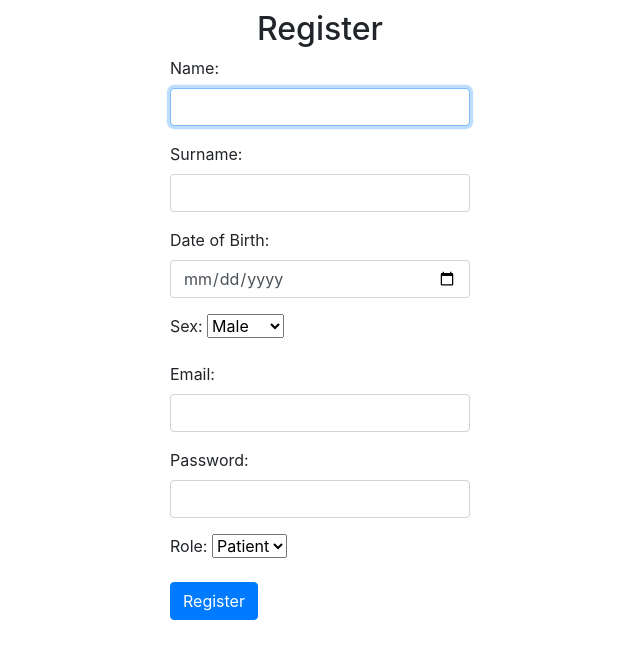
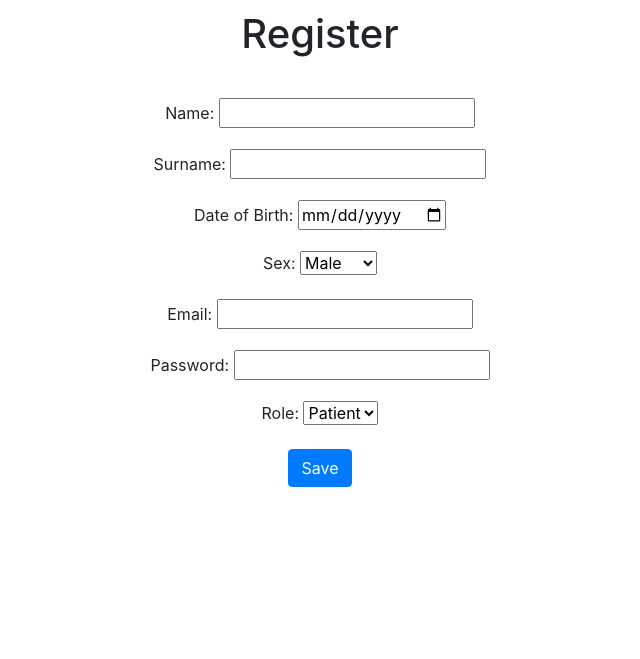
Before and after one commit to amoghvk21/Hospital-Web-App, a Django app: page /register in a window 1280 px wide. Shown: the part 56-715 px from the top of the page, without its empty margins (320-960 px from the left). Run offline with Django 4.2, Linux system fonts and the light colour scheme; some libraries are stand-ins or nearby versions.

Commit message:
validation with register with new system

```diff
--- a/hospital/static/hospital/styles.css
+++ b/hospital/static/hospital/styles.css
@@ -3,15 +3,20 @@
     width: 300px;
 }
 
-#register-title {
+#register_title {
     margin-top: 10px;
     text-align: center;
+    margin-bottom: 40px;
 }
 
-#register-message {
+#register_message {
     margin-top: 10px;
     text-align: center;
     color: red;
+}
+
+#register_form {
+    text-align: center;
 }
 
 #login-title {
--- a/hospital/templates/hospital/register.html
+++ b/hospital/templates/hospital/register.html
@@ -2,58 +2,18 @@
 
 {% block body %}
 
+    <h1 id="register_title">Register</h1>
+
     {% if message %}
-        <h2 id="register-message">{{ message }}</h2>
+        <h2 id="register_message">{{ message }}</h2>
     {% endif %}
 
-    <h2 id="register-title">Register</h2>
+    <form id="register_form" method="post" action="{% url 'register' %}">
+        {% csrf_token %}
+        {{ form.as_p }}
+        <button type="submit" class="btn btn-primary" id="register_submit">Save</button>
+    </form>
 
-    <form action="{% url 'register' %}" method="post" id="register-form">
-        {% csrf_token %}
-        <div class="form-group">
-            <label for="name">Name:</label>
-            <input type="text", name="name", id="name" class="form-control" autofocus>
-        </div>
 
-        <div class="form-group">
-            <label for="surname">Surname:</label>
-            <input type="text", name="surname", id="surname" class="form-control" autofocus>
-        </div>
 
-        <div class="form-group">
-            <label for="dob"> Date of Birth:</label>
-            <input type="date", name="dob" id="dob" class="form-control" autofocus>
-        </div>
-
-        <div class="form-group">
-            <label for="sex">Sex:</label>
-            <select name="sex" id="sex">
-                <option value="m">Male</option>
-                <option value="f">Female</option>
-            </select>
-        </div>
-
-        <div class="form-group">
-            <label for="email">Email:</label>
-            <input type="email", name="email", id="email" class="form-control" autofocus>
-        </div>
-
-        <div class="form-group">
-            <label for="password">Password:</label>
-            <input type="password" name="password" id="password" class="form-control" autofocus>
-        </div>
-
-        <div class="form-group">
-            <label for="role">Role:</label>
-            <select name="role" id="role">
-                <option value="p">Patient</option>
-                <option value="d">Doctor</option>
-            </select>
-        </div>
-
-        <div class="form-group">
-            <input class="btn btn-primary" type="submit" value="Register">
-        </div>
-
-    </form>
 {% endblock %}
--- a/hospital/views.py
+++ b/hospital/views.py
@@ -8,6 +8,7 @@ from django.core.files.storage import FileSystemStorage
 from django import forms
 from predict import predict
 from PIL import Image
+from django.forms.widgets import NumberInput
 
 
 def index_view(request):
@@ -24,6 +25,83 @@ def index_view(request):
         return HttpResponseRedirect(reverse("doctor"))
 
 
+class RegisterForm(forms.Form):
+
+    SEX = [
+        ('m', 'Male'),
+        ('f', 'Female')
+    ]
+
+    ROLES = [
+        ('p', 'Patient'),
+        ('d', 'Doctor')
+    ]
+
+    name = forms.CharField(max_length=50, required=True)
+    surname = forms.CharField(max_length=50, required=True)
+    dob = forms.DateField(required=True, label='Date of Birth', widget=NumberInput(attrs={'type': 'date'}))
+    sex = forms.CharField(widget=forms.Select(choices=SEX), required=True)
+    email = forms.EmailField(max_length=50, required=True)
+    password = forms.CharField(widget=forms.PasswordInput(), required=True)
+    role = forms.CharField(widget=forms.Select(choices=ROLES), max_length=50, required=True)
+
+# dob = datetime.strptime(form.cleaned_data['dob'], '%Y-%m-%d').date()
+
+def register_view(request):
+
+    if request.user.is_authenticated:
+        return HttpResponseRedirect(reverse("index"))
+
+    else:
+        if request.method == 'POST':
+            # Get data
+            form = RegisterForm(request.POST)
+
+            # Input validation
+            if form.is_valid():
+
+                # Extract each field
+                name = form.cleaned_data['name']
+                surname = form.cleaned_data['surname']
+                dob = form.cleaned_data['dob']
+                sex = form.cleaned_data['sex']
+                email = form.cleaned_data['email']
+                password = form.cleaned_data['password']
+                role = form.cleaned_data['role']
+
+                # Check if user already exists
+                try:
+                    user = User.objects.get(email=email)
+                    return render(request, "hospital/register.html", {
+                        "message": "Error, email already taken",
+                        'form': RegisterForm(auto_id='register_%s')
+                    })
+                except:
+                    pass
+
+                # Create new user
+                try:
+                    user = User(first_name=name, last_name=surname, dob=dob, sex=sex, email=email, password=password, role=role, username=email)
+                    user.save()
+                except:
+                    return render(request, "hospital/register.html", {
+                        "message": "Error",
+                        'form': RegisterForm(auto_id='register_%s')
+                    })
+
+                # Login to this user
+                login(request, user)
+
+                # Redirect user
+                return HttpResponseRedirect(reverse("index"))
+
+        else:
+            return render(request, 'hospital/register.html', {
+                'form': RegisterForm(auto_id='register_%s')
+            })
+
+
+'''
 def register_view(request):
     if request.user.is_authenticated:
         return HttpResponseRedirect(reverse("index"))
@@ -65,6 +143,7 @@ def register_view(request):
             return HttpResponseRedirect(reverse("index"))
         else:
             return render(request, "hospital/register.html")
+'''
 
 
 def login_view(request):
```
Also changed, not shown: db.sqlite3.
